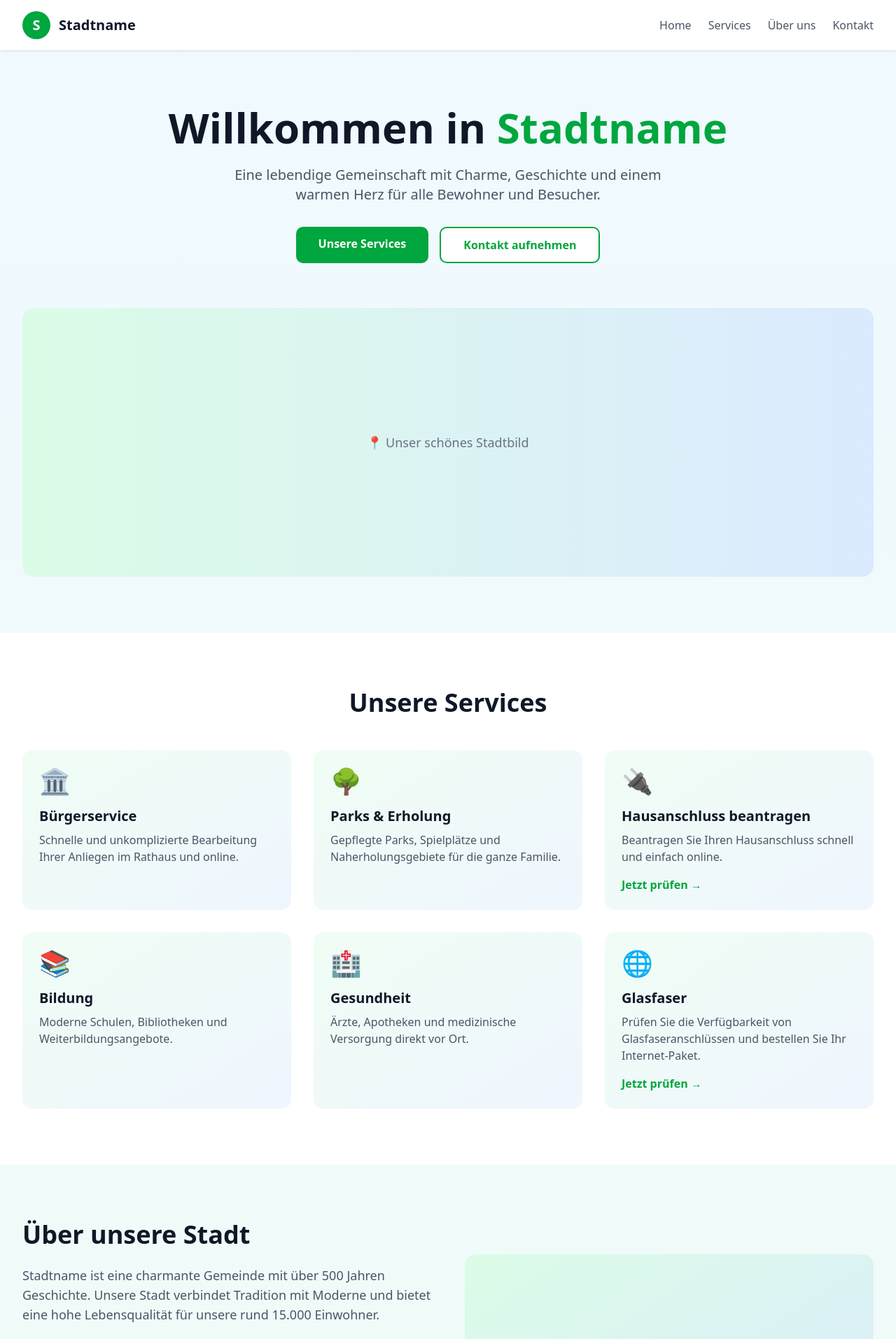
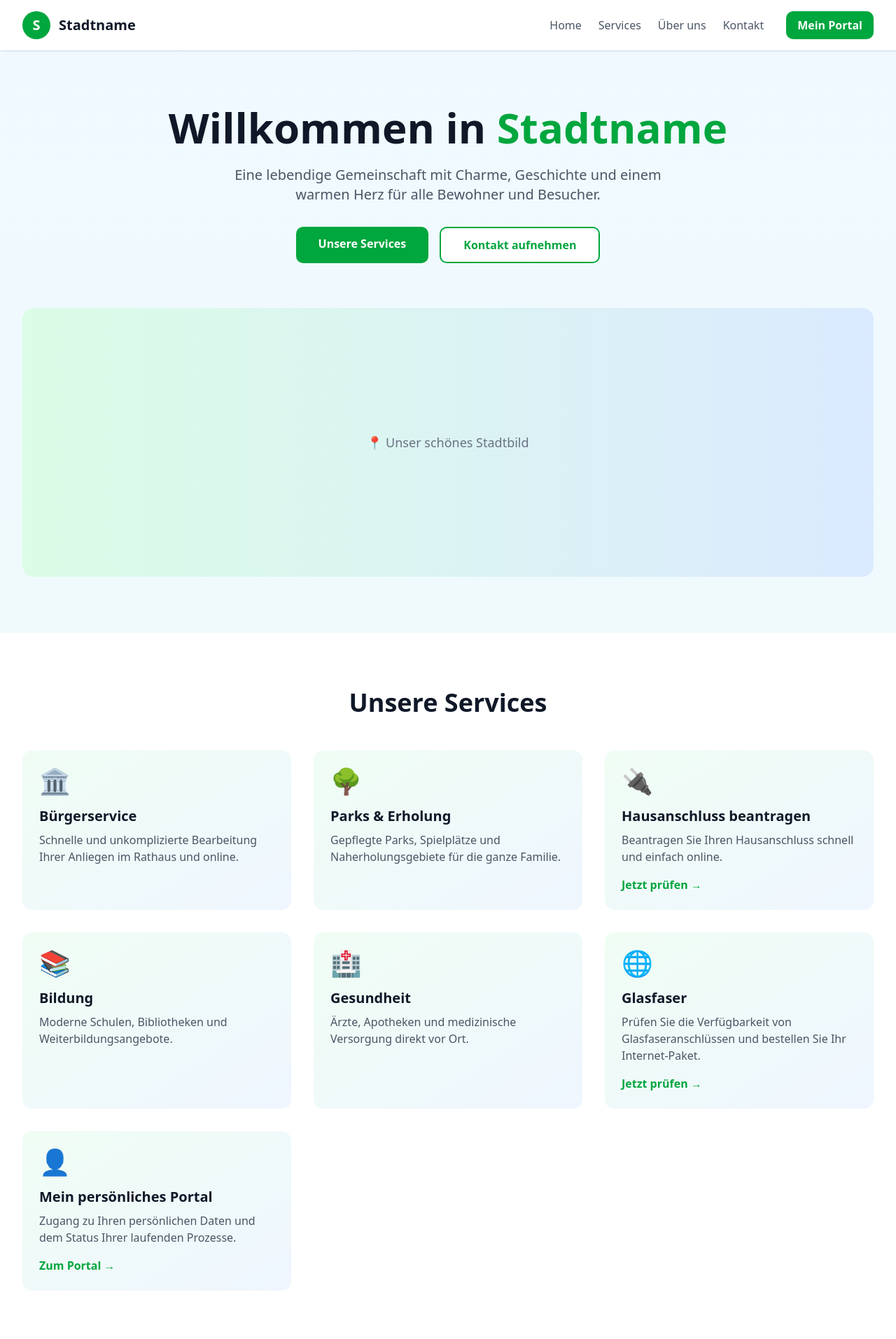
Before and after one commit to TimoElony/sandbox-app, a Next.js app: page / in a window 1280 px wide. Shown: the top 1913 px of the page at 70% size. Built offline with nearby package versions, Linux system fonts and the light colour scheme.

Commit message:
Kundenportal hinzugefügt

```diff
--- a/app/page.tsx
+++ b/app/page.tsx
@@ -18,11 +18,19 @@ export default function Home() {
             </div>
             <span className="text-xl font-bold text-gray-900">Stadtname</span>
           </div>
-          <div className="hidden md:flex gap-6 text-gray-600">
-            <a href="#home" className="hover:text-green-600 transition">Home</a>
-            <a href="#services" className="hover:text-green-600 transition">Services</a>
-            <a href="#about" className="hover:text-green-600 transition">Über uns</a>
-            <a href="#contact" className="hover:text-green-600 transition">Kontakt</a>
+          <div className="hidden md:flex gap-6 items-center">
+            <a href="#home" className="hover:text-green-600 transition text-gray-600">Home</a>
+            <a href="#services" className="hover:text-green-600 transition text-gray-600">Services</a>
+            <a href="#about" className="hover:text-green-600 transition text-gray-600">Über uns</a>
+            <a href="#contact" className="hover:text-green-600 transition text-gray-600">Kontakt</a>
+            <a
+              href="https://loomia.ecp.epilot.io/"
+              target="_blank"
+              rel="noopener noreferrer"
+              className="bg-green-600 text-white px-4 py-2 rounded-lg font-semibold hover:bg-green-700 transition ml-2"
+            >
+              Mein Portal
+            </a>
           </div>
         </nav>
       </header>
@@ -96,6 +104,12 @@ export default function Home() {
               title="Glasfaser"
               description="Prüfen Sie die Verfügbarkeit von Glasfaseranschlüssen und bestellen Sie Ihr Internet-Paket."
               onClick={() => setShowJourneyModal(true)}
+            />
+            <ServiceCard
+              icon="👤"
+              title="Mein persönliches Portal"
+              description="Zugang zu Ihren persönlichen Daten und dem Status Ihrer laufenden Prozesse."
+              href="https://loomia.ecp.epilot.io/"
             />
           </div>
         </div>
@@ -297,16 +311,16 @@ export default function Home() {
   );
 }
 
-function ServiceCard({ icon, title, description, onClick }: { icon: string; title: string; description: string; onClick?: () => void }) {
+function ServiceCard({ icon, title, description, onClick, href }: { icon: string; title: string; description: string; onClick?: () => void; href?: string }) {
   const content = (
     <>
       <div className="text-4xl mb-4">{icon}</div>
       <h3 className="text-xl font-semibold text-gray-900 mb-2">{title}</h3>
       <p className="text-gray-600">{description}</p>
-      {onClick && (
+      {(onClick || href) && (
         <div className="mt-4">
           <span className="text-green-600 font-semibold hover:text-green-700">
-            Jetzt prüfen →
+            {href ? 'Zum Portal →' : 'Jetzt prüfen →'}
           </span>
         </div>
       )}
@@ -318,6 +332,14 @@ function ServiceCard({ icon, title, description, onClick }: { icon: string; titl
       <button onClick={onClick} className="block w-full text-left bg-gradient-to-br from-green-50 to-blue-50 rounded-xl p-6 hover:shadow-lg transition cursor-pointer">
         {content}
       </button>
+    );
+  }
+
+  if (href) {
+    return (
+      <a href={href} target="_blank" rel="noopener noreferrer" className="block bg-gradient-to-br from-green-50 to-blue-50 rounded-xl p-6 hover:shadow-lg transition">
+        {content}
+      </a>
     );
   }
 
```
